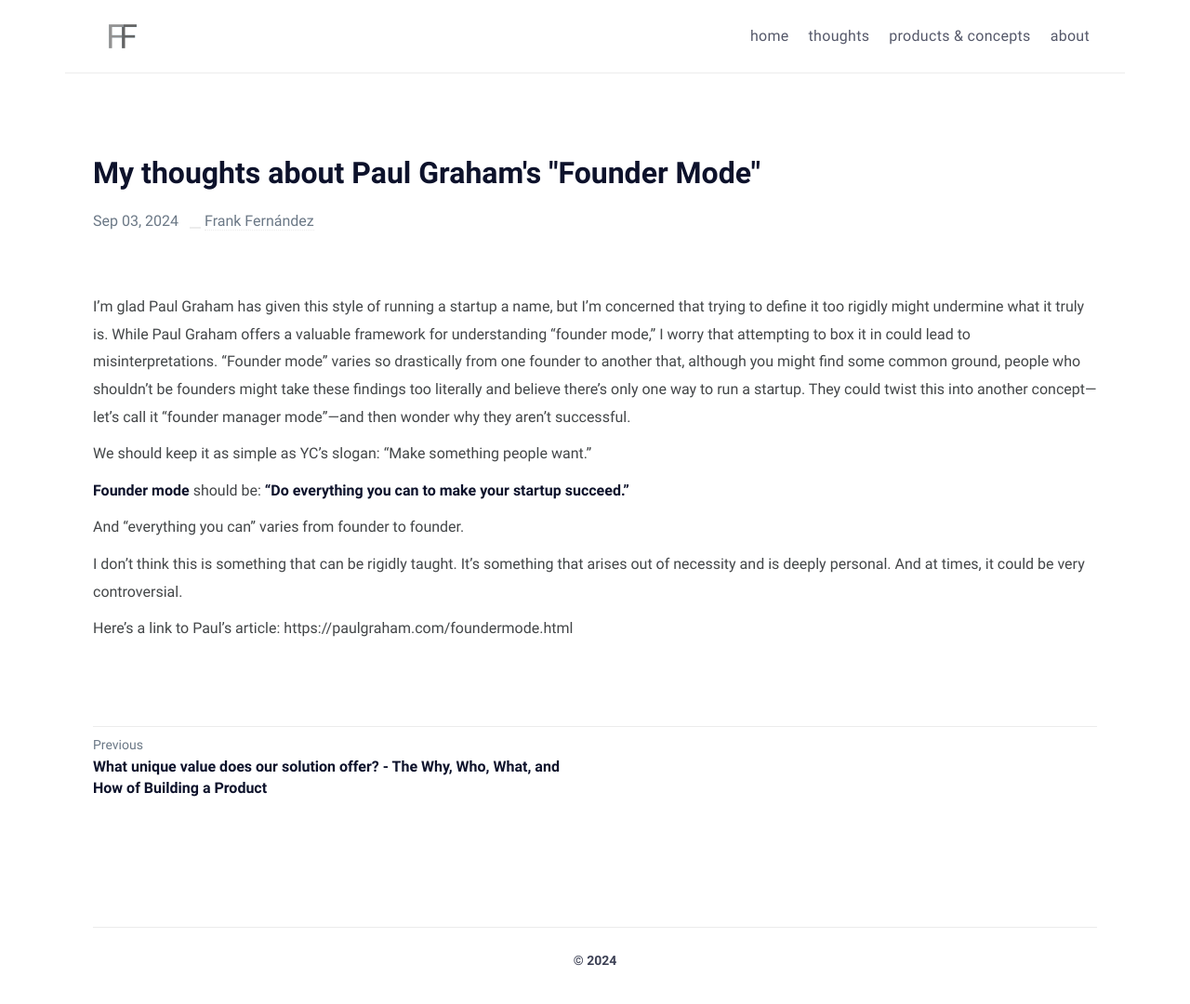
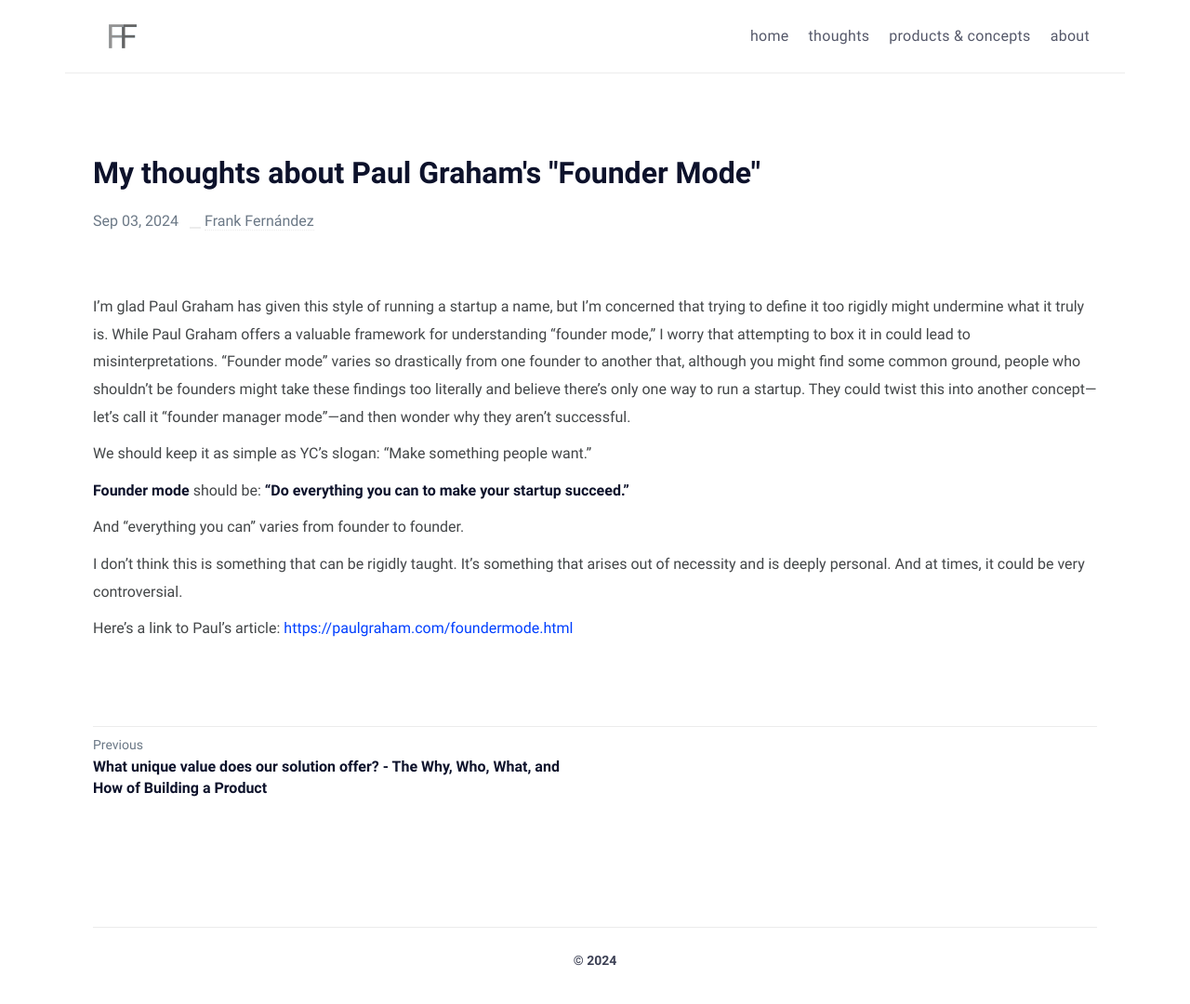
Before and after one commit to frafdez/blog, a Jekyll site: the page built from _posts/2024-09-03-my-thoughts-about-paul-grahams-founder-mode.md, in a window 1280 px wide. Shown: the whole page at 93% size. Built offline with Jekyll 4.4.1, drawn with Linux system fonts in a browser that asks for light colours; part of the change alters nothing that is shown.

```diff
--- a/_posts/2024-09-03-my-thoughts-about-paul-grahams-founder-mode.md
+++ b/_posts/2024-09-03-my-thoughts-about-paul-grahams-founder-mode.md
@@ -12,4 +12,4 @@ And "everything you can" varies from founder to founder.
 
 I don't think this is something that can be rigidly taught. It's something that arises out of necessity and is deeply personal. And at times, it could be very controversial.
 
-Here's a link to Paul's article: https://paulgraham.com/foundermode.html
+Here's a link to Paul's article: [https://paulgraham.com/foundermode.html](https://paulgraham.com/foundermode.html)
```
